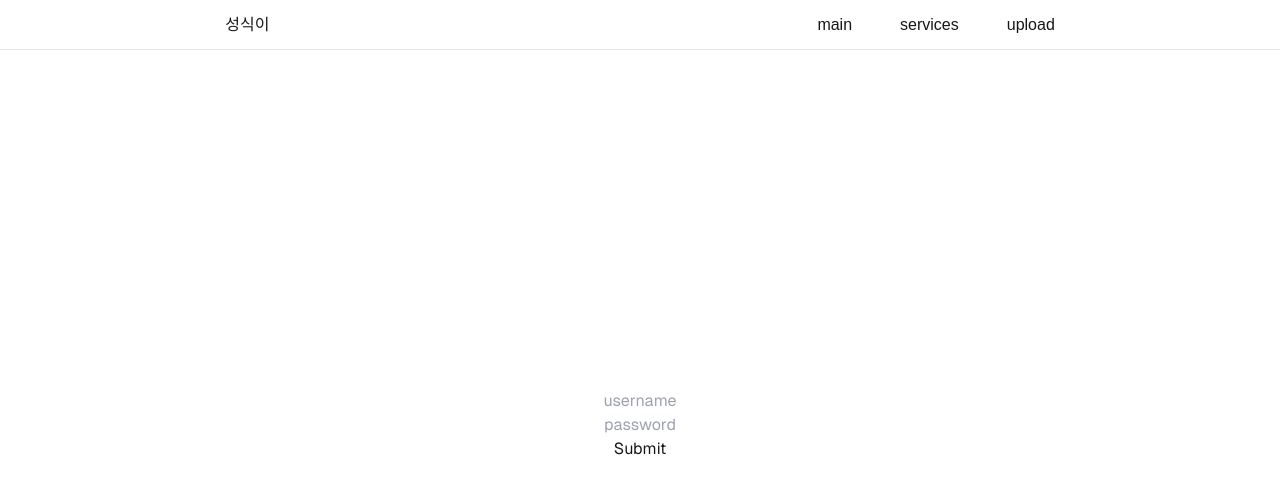
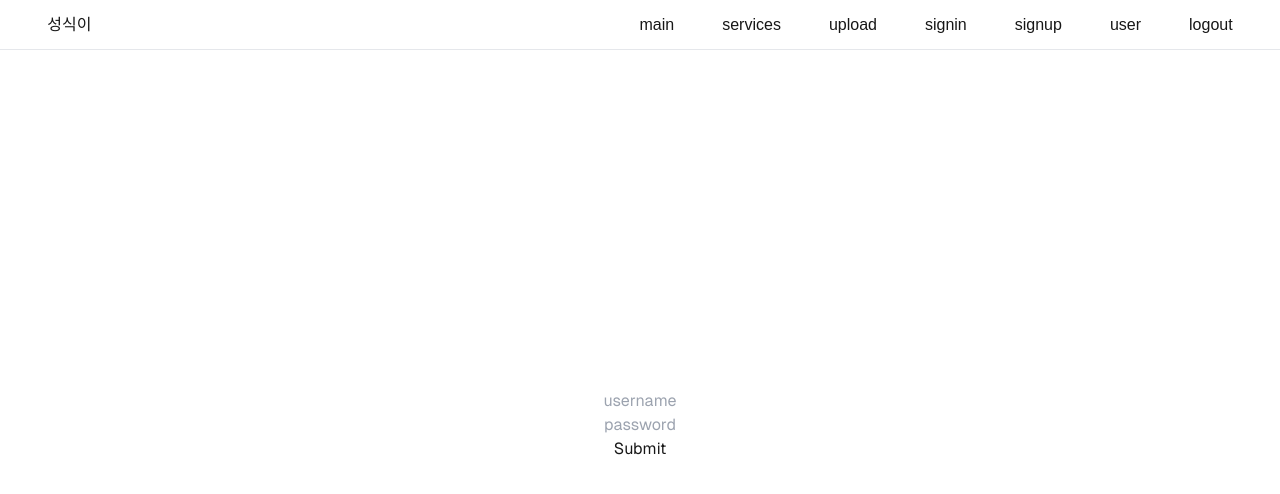
Before and after one commit to choss001/share_media, a Next.js app: page /signin in a window 1280 px wide. Shown: the top 494 px of the page. Built offline with nearby package versions, Linux system fonts and the light colour scheme.

Commit message:
authorize work

```diff
--- a/src/app/components/navigation/header/index.tsx
+++ b/src/app/components/navigation/header/index.tsx
@@ -1,9 +1,15 @@
-'use clinet';
+'use client'
 import React from "react";
+import { useRouter } from 'next/navigation';
 import Link from "next/link";
 
 
 const Header = () => {
+    const router = useRouter();
+    const logout = () => {
+        localStorage.removeItem("token")
+        router.push('/'); // Replace '/media-list' with the actual list page path
+    }
     return(
         <div className="justify-center flex border-solid border-b-[1px] h-[50px] items-center hidden md:flex">
             <Link
@@ -13,7 +19,7 @@ const Header = () => {
             <Link
                 className="ml-[500px]"
                 href="/">
-            <div className="ml-12">main</div>
+                <div className="ml-12">main</div>
             </Link>
             <Link
                 className=""
@@ -23,8 +29,30 @@ const Header = () => {
             <Link
                 className=""
                 href="/test">
-            <div className="ml-12">upload</div>
+                <div className="ml-12">upload</div>
             </Link>
+            <Link
+                className=""
+                href="/signin">
+                <div className="ml-12">signin</div>
+            </Link>
+            <Link
+                className=""
+                href="/signup">
+                <div className="ml-12">signup</div>
+            </Link>
+            <Link
+                className=""
+                href="/user">
+                <div className="ml-12">user</div>
+            </Link>
+            <div
+                className="ml-12"
+            >
+                <button onClick={logout}>
+                    logout
+                </button>
+            </div>
         </div>
     )
 
--- a/src/app/signin/page.tsx
+++ b/src/app/signin/page.tsx
@@ -41,6 +41,9 @@ export default function SignIn(){
             alert('Bad credentials')
         }
     }
+    const handleKeyDown = (e: React.KeyboardEvent<HTMLInputElement>) => {
+        if (e.key === 'Enter') handleSubmit();
+    }
 
     return (
             <div className='grid grid-rows-[20px_1fr_20px] items-center justify-items-center min-h-full p-8 pb-20 gap-16 sm:p-20 font-[family-name:var(--font-geist-sans)]'>
@@ -53,6 +56,7 @@ export default function SignIn(){
                             placeholder='username'
                             value={state.username}
                             onChange={handleChange}
+                            onKeyDown={handleKeyDown}
                         />
                         <input
                             className='text-center'
@@ -61,6 +65,7 @@ export default function SignIn(){
                             placeholder='password'
                             value={state.password}
                             onChange={handleChange}
+                            onKeyDown={handleKeyDown}
                         />
                         <button
                             className=''
```
Also changed, not shown: src/app/test/page.tsx (+1 -0 lines).
